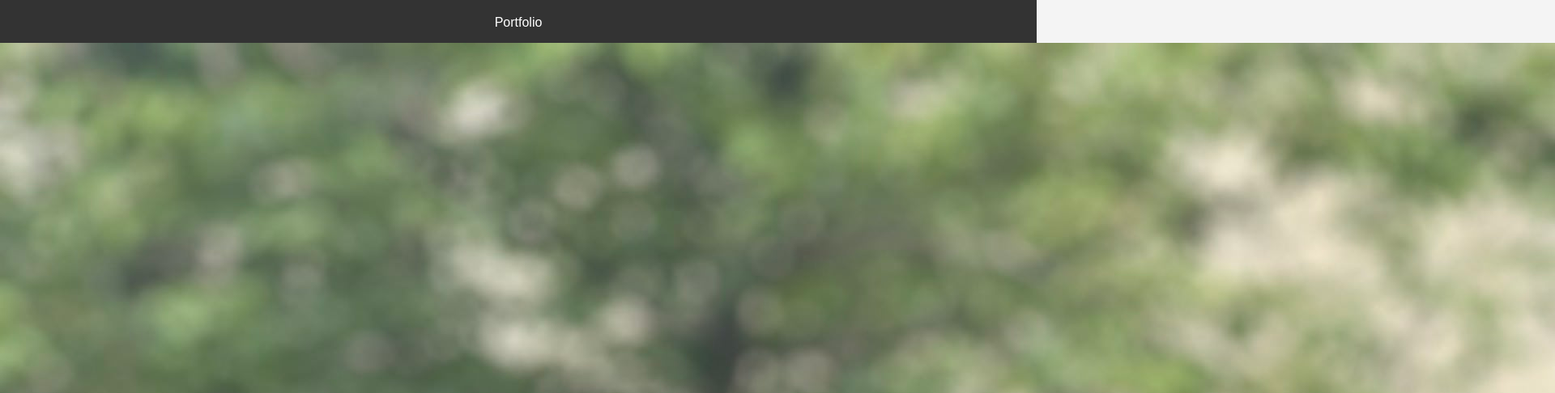
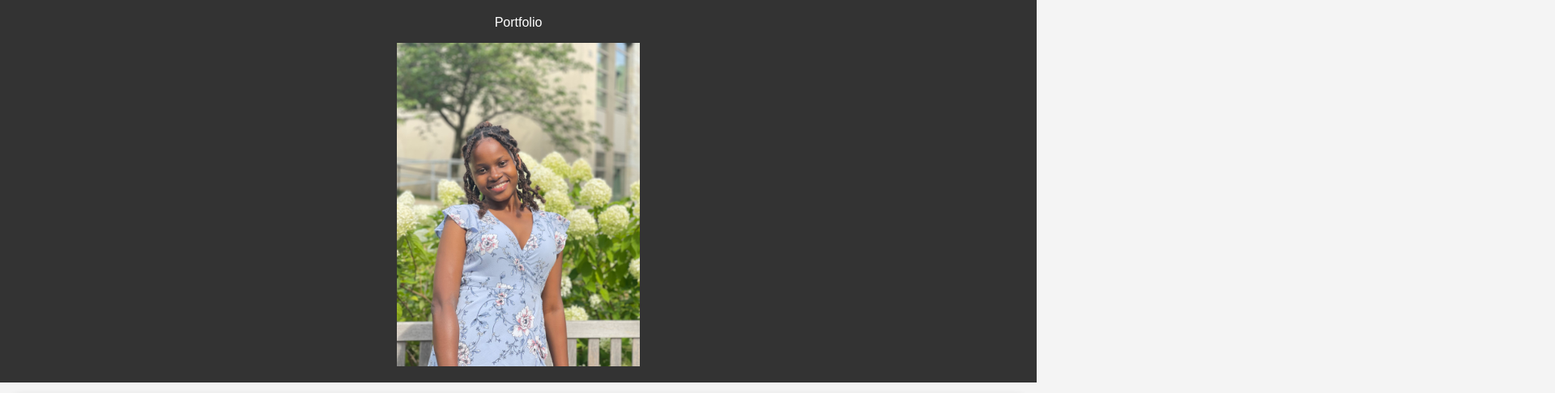
Before and after one commit to Estherhilary/personalwebsite, a plain HTML site: page index.html in a window 1280 px wide. Shown: the part 77-563 px from the top of the page at 81% size, 1920 px wide, since content can reach past the window. Drawn offline with Linux system fonts and the light colour scheme.

Commit message:
Update index.html

```diff
--- a/index.html
+++ b/index.html
@@ -48,7 +48,7 @@
     <header>
         <h1>Esther Sagara</h1>
         <p>Portfolio</p>
-        <img src="Me!.jpg" alt="me">
+        <img src="Me!.jpg" alt="me" width="300" height="400">
     </header>
 
     <!-- About Me Section -->
```
